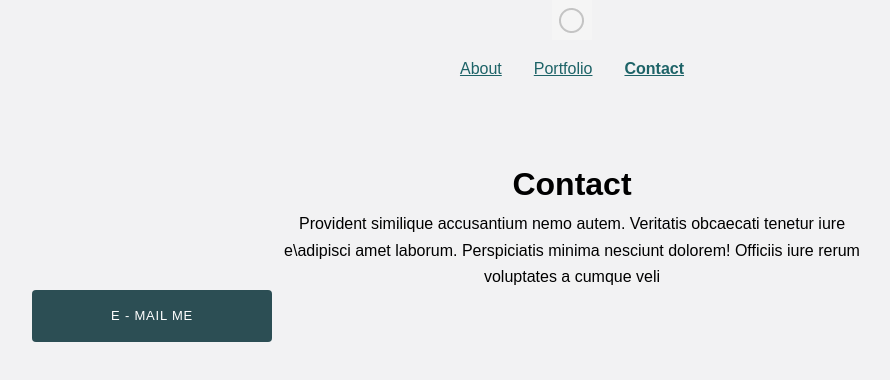
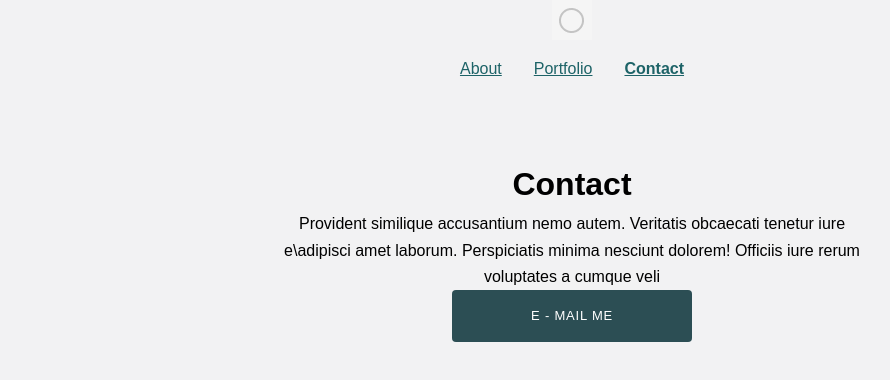
Before and after one commit to BrandonHumphry/Components, a React (Create React App) app: page /contact in a window 1280 px wide. Shown: the top 380 px of the page, without its empty margins (68-958 px from the left). Built offline with nearby package versions, Linux system fonts and the light colour scheme.

Commit message:
fixed button placement issue on Contact page, now need to adjust PageStructre component spacing

```diff
--- a/src/Components/PageStructure/PageStructure.css
+++ b/src/Components/PageStructure/PageStructure.css
@@ -1,4 +1,7 @@
 @media (min-width: 1px) {
+  .pageStructure {
+    margin-bottom: 48px;
+  }
   .pageTitle {
     margin: 60px 16px 0 16px;
   }
@@ -8,6 +11,9 @@
 }
 
 @media (min-width: 500px) {
+  .pageStructure {
+    margin-bottom: 960px;
+  }
   .pageTitle {
     margin: 60px 32px 0px 32px;
   }
@@ -17,6 +23,9 @@
 }
 
 @media (min-width: 768px) {
+  .pageStructure {
+    margin-bottom: 960px;
+  }
   .pageTitle {
     text-align: center;
   }
--- a/src/pages/Contact.css
+++ b/src/pages/Contact.css
@@ -16,11 +16,9 @@
   }
 
   .alignbuttons {
-    margin-left: auto;
-    margin-right: auto;
-    /* justify-content: flex-end;
-      align-self: flex-end; */
-    margin-bottom: 32px;
+    display: flex;
+    align-items: center;
+    justify-content: center;
   }
 
   .buttons {
```
